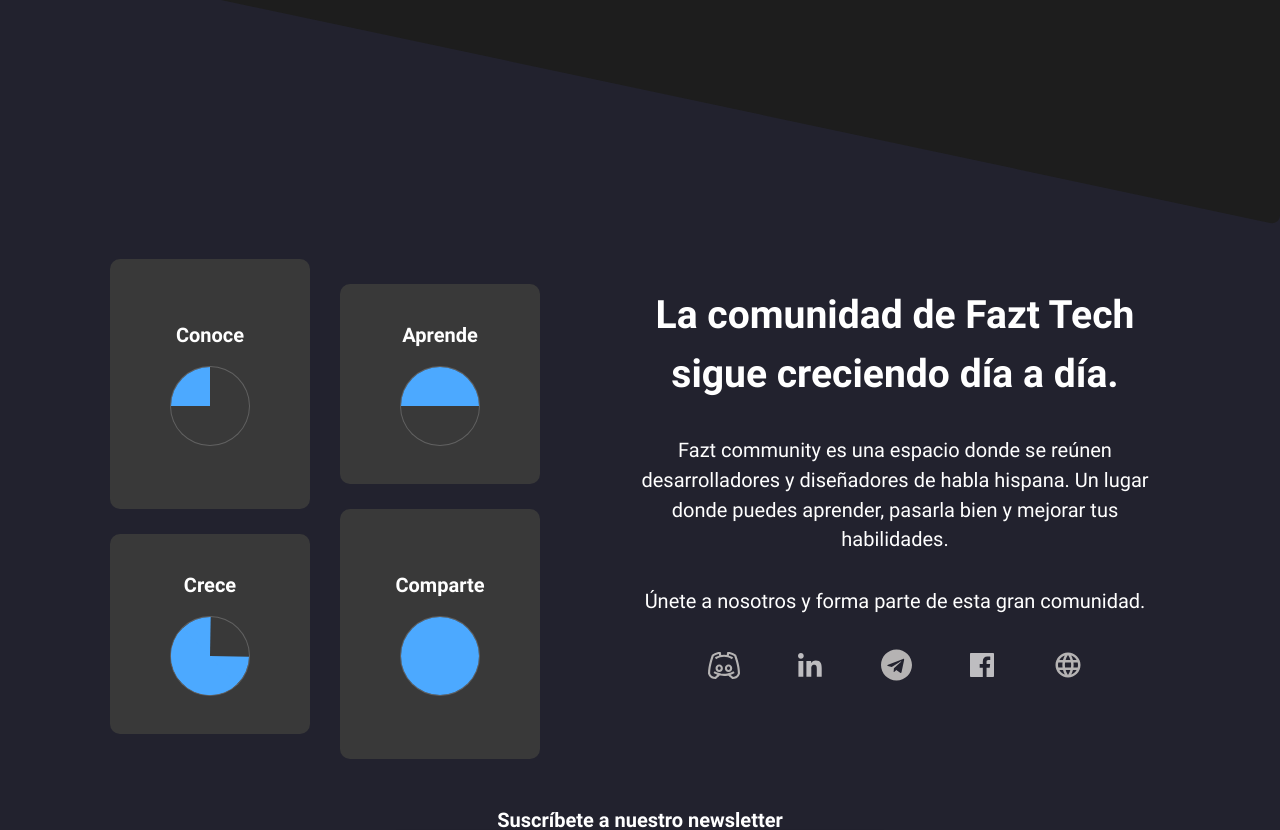
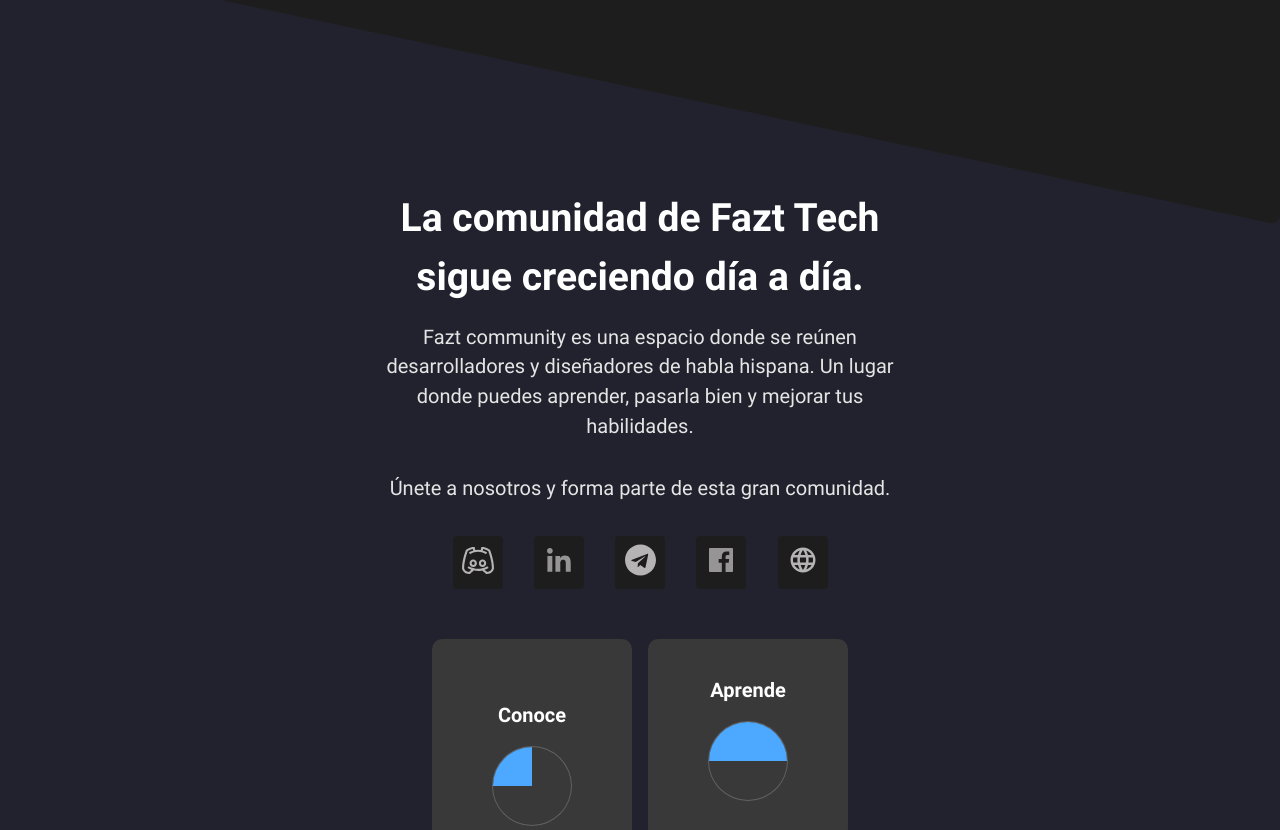
Before and after one commit to JCruz-Dev/community-code, a Next.js app: page / in a window 1280 px wide. Shown: the part 3280-4110 px from the top of the page. Built offline with nearby package versions, Linux system fonts and the light colour scheme.

Commit message:
Fix: Adds Tooltip to icon in hover, Refactor RWD in community component.

```diff
--- a/src/components/community/index.tsx
+++ b/src/components/community/index.tsx
@@ -13,6 +13,12 @@
   justify-content: center;
   background-color: #22222e;
   padding-top: 200px;
+  ${({ theme }) => theme.Mediaquery.mini} {
+    padding-bottom: 4rem;
+  }
+  ${({ theme }) => theme.Mediaquery.extrasmall} {
+    padding-bottom: 0;
+  }
 `;
 const CommunityContainerStyled = styled.div`
   height: 100%;
@@ -28,11 +34,11 @@
   }
   ${({ theme }) => theme.Mediaquery.small} {
     padding: 60px 40px;
-    padding-bottom: 180px;
+    padding-bottom: 230px;
   }
-  ${({ theme }) => theme.Mediaquery.medium} {
+  ${({ theme }) => theme.Mediaquery.extralarge} {
     padding: 80px 40px;
-    padding-bottom: 150px;
+    padding-bottom: 280px;
     flex-direction: row-reverse;
   }
 `;
@@ -42,6 +48,13 @@
   flex-direction: column;
   justify-content: center;
   align-items: center;
+  padding-left: 1rem;
+  padding-right: 1rem;
+  ${({ theme }) => theme.Mediaquery.mini} {
+    padding-right: 0;
+    padding-left: 0;
+  }
+
   h1 {
     font-family: Roboto;
     font-style: normal;
@@ -51,7 +64,13 @@
     text-align: center;
     max-width: 320px;
     color: #ffffff;
-    margin-bottom: 32px;
+    margin-bottom: 16px;
+    ${({ theme }) => theme.Mediaquery.mini} {
+      padding-top: 3rem;
+    }
+    ${({ theme }) => theme.Mediaquery.extrasmall} {
+      padding-top: 0;
+    }
     ${({ theme }) => theme.Mediaquery.small} {
       font-size: 25px;
       line-height: 149.2%;
@@ -62,6 +81,9 @@
       line-height: 59px;
       max-width: 550px;
     }
+    ${({ theme }) => theme.Mediaquery.extralarge} {
+      text-align: left;
+    }
   }
   p {
     font-family: Roboto;
@@ -70,13 +92,18 @@
     font-size: 16px;
     line-height: 149.2%;
     text-align: center;
-    color: #ffffff;
-    max-width: 320px;
+    color: #e6e5e5;
+    width: 320px;
     margin-bottom: 32px;
+    ${({ theme }) => theme.Mediaquery.small} {
+      width: 536px;
+    }
     ${({ theme }) => theme.Mediaquery.medium} {
       font-size: 20px;
       line-height: 149.2%;
-      max-width: 550px;
+    }
+    ${({ theme }) => theme.Mediaquery.extralarge} {
+      text-align: left;
     }
   }
 `;
@@ -86,14 +113,74 @@
   display: flex;
   align-items: center;
   justify-content: space-between;
+  ${({ theme }) => theme.Mediaquery.extralarge} {
+    margin-right: auto;
+  }
+`;
+const ContentIconItem = styled.div`
+  position: relative;
+  background: #1d1d1d;
+  border-radius: 4px;
+  width: 50px;
+  height: 53px;
+  display: flex;
+  justify-content: center;
+  align-items: center;
+  cursor: pointer;
+  :hover {
+    transition: all 0.3s;
+    background-color: #4ca9ff;
+    svg {
+      color: #1d1d1d;
+    }
+    .users-number {
+      opacity: 1;
+      top: -5rem;
+    }
+  }
+  svg {
+    color: #b5b3b3;
+    path {
+      fill: currentColor;
+    }
+  }
+  .users-number {
+    position: absolute;
+    top: -4.5rem;
+    background-color: #282d2f;
+    width: 108px;
+    height: 54.64px;
+    display: flex;
+    justify-content: center;
+    align-items: center;
+    font-size: 13px;
+    font-family: 'Roboto';
+    font-weight: 700;
+    border-radius: 10px;
+    padding: 0.5rem;
+    opacity: 0;
+    left: 50%;
+    transform: translateX(-50%);
+    transition: opacity 0.25s, top 0.25s;
+    color: #ffff;
+    :after {
+      position: absolute;
+      content: '';
+      bottom: -10px;
+      display: block;
+      width: 20px;
+      height: 20px;
+      background-color: #282d2f;
+      transform: rotate(45deg);
+    }
+  }
 `;
 const ContentContainerStyled = styled.div`
-  width: 430px;
   height: max-content;
   display: flex;
   flex-wrap: wrap;
+  justify-content: center;
   align-items: center;
-  justify-content: space-between;
   margin-top: 50px;
   div {
     display: flex;
@@ -111,15 +198,28 @@
       margin-bottom: 16px;
     }
   }
+  ${({ theme }) => theme.Mediaquery.small} {
+    display: grid;
+    grid-template-columns: repeat(2, max-content);
+    grid-template-rows: repeat(4, 1fr);
+    grid-template-rows: auto;
+    grid-gap: 1rem;
+    align-items: flex-start;
+  }
 `;
 
 const CircleContainerStyled1 = styled.div`
   width: 200px;
   height: 200px;
   border-radius: 10px;
+
+  ${({ theme }) => theme.Mediaquery.mini} {
+    margin-bottom: 30px;
+  }
   ${({ theme }) => theme.Mediaquery.small} {
     width: 200px;
     height: 300px;
+    margin-bottom: 0;
   }
   ${({ theme }) => theme.Mediaquery.medium} {
     width: 200px;
@@ -145,15 +245,16 @@
   height: 200px;
   border-radius: 10px;
   margin-top: 30px;
+  background: red;
   ${({ theme }) => theme.Mediaquery.small} {
     width: 200px;
     height: 300px;
-    margin-top: 0;
+    margin-top: -100px;
   }
   ${({ theme }) => theme.Mediaquery.medium} {
     width: 200px;
     height: 250px;
-    margin-top: 0;
+    margin-top: -50px;
   }
 `;
 
@@ -224,11 +325,36 @@
           </p>
           <p>Únete a nosotros y forma parte de esta gran comunidad.</p>
           <ContentIconContainerStyled>
-            <IconDiscord />
-            <IconLinkedin />
-            <IconTelegram />
-            <IconFacebook />
-            <IconWeb />
+            <ContentIconItem>
+              <a href="https://discord.io/fazttech" target="_blank" rel="noreferrer">
+                <IconDiscord />
+              </a>
+              <div className="users-number">+19k usuarios</div>
+            </ContentIconItem>
+            <ContentIconItem>
+              <a href="https://www.linkedin.com/groups/12455671/" target="_blank" rel="noreferrer">
+                <IconLinkedin />
+                <div className="users-number">+10k usuarios</div>
+              </a>
+            </ContentIconItem>
+            <ContentIconItem>
+              <a href="https://t.me/fazttech" target="_blank" rel="noreferrer">
+                <IconTelegram />
+              </a>
+              <div className="users-number">+1k usuarios</div>
+            </ContentIconItem>
+            <ContentIconItem>
+              <a href="https://web.facebook.com/groups/faztcommunity" target="_blank" rel="noreferrer">
+                <IconFacebook />
+                <div className="users-number">+15k usuarios</div>
+              </a>
+            </ContentIconItem>
+            <ContentIconItem>
+              <a href="https://faztweb.com" target="_blank" rel="noreferrer">
+                <IconWeb />
+                <div className="users-number">Página web</div>
+              </a>
+            </ContentIconItem>
           </ContentIconContainerStyled>
         </TitleContainerStyled>
         <ContentContainerStyled>
```
